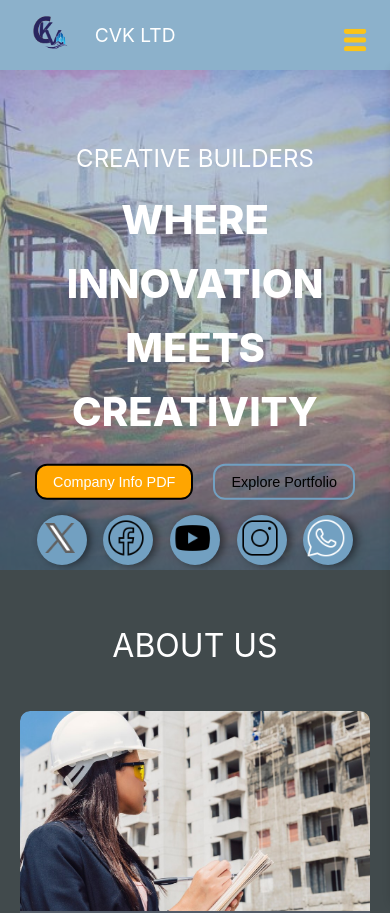
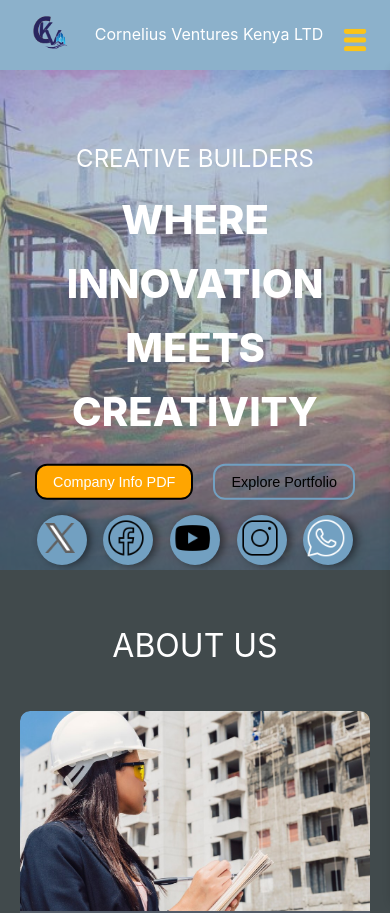
Before and after one commit to godyracks/corneliusventures.co.ke, a Vue app in the folder client/cvkltd/: page / in a window 390 px wide. Shown: the top 913 px of the page. Built offline with nearby package versions, Linux system fonts and the light colour scheme; no server answers.

Commit message:
styled business name

```diff
--- a/client/cvkltd/src/components/Navbar.vue
+++ b/client/cvkltd/src/components/Navbar.vue
@@ -3,7 +3,7 @@
     <div class="navbar-left">
       <div class="logo">
         <img src="@/assets/cvk.png" alt="Business Logo" />
-        <span class="business-name">CVK LTD</span>
+        <span class="business-name">Cornelius Ventures Kenya LTD</span>
       </div>
     </div>
     <div class="menu-icons" @click="toggleMenu">
@@ -158,5 +158,9 @@ export default {
   .menu-icons {
     margin-top: 10px;
   }
+  .business-name {
+  font-size: 1rem;
+  color: #ffffff;
+}
 }
 </style>
```
